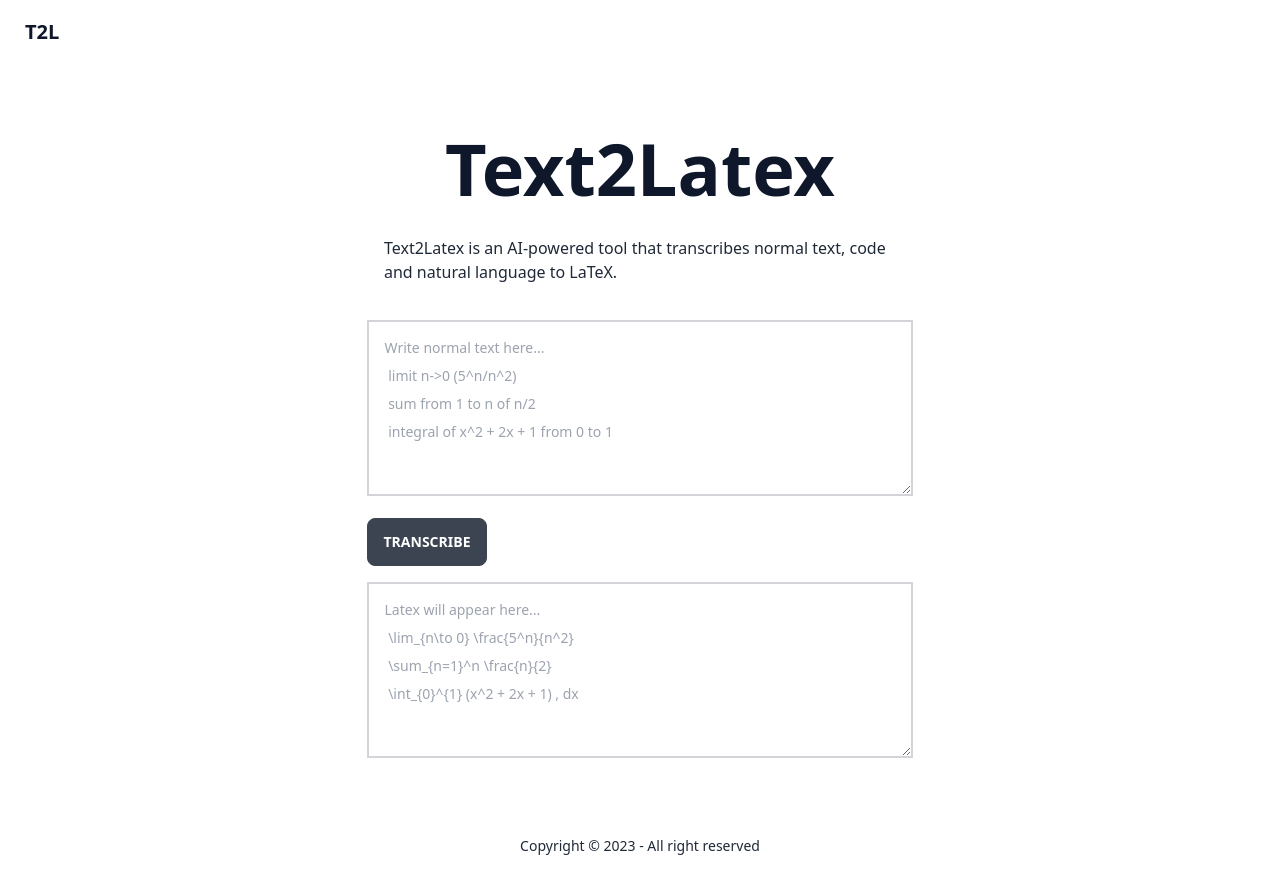
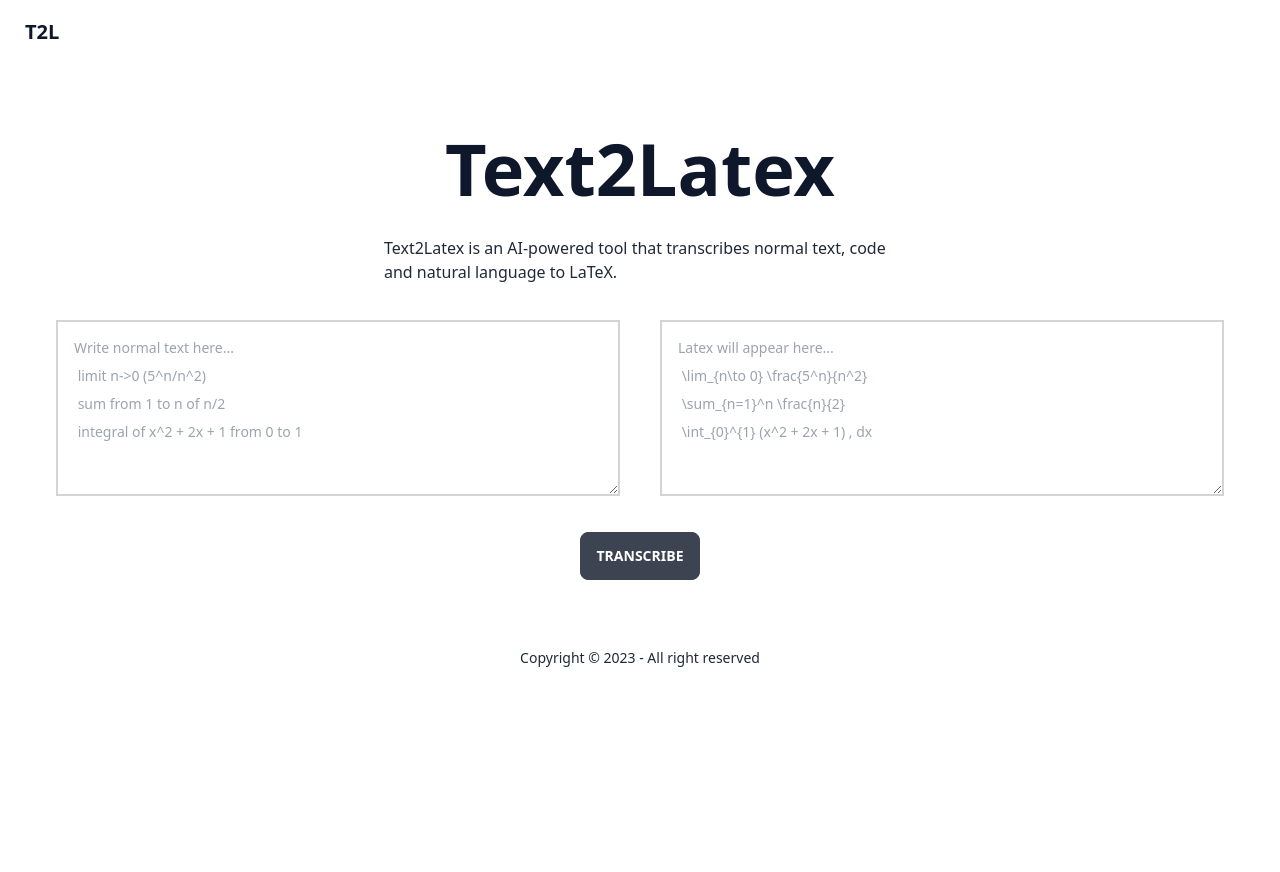
Before and after one commit to rodas-j/text2latex, a Next.js app in the folder apps/web/: page / in a window 1280 px wide. After the commit the page ends 800 px from the top, so only its background shows below. Built offline with nearby package versions, Linux system fonts and the light colour scheme.

Commit message:
made the text vertical

```diff
--- a/apps/web/pages/index.tsx
+++ b/apps/web/pages/index.tsx
@@ -110,25 +110,15 @@ export default function Web() {
         <p className="text-rose-600"> {isTextLong && "Text is too long"} </p>
         <p className="text-rose-600"> {errorText} </p>
 
-        <div className="flex-col  justify-between min-w-lg p-5">
+        <div className="flex w-full min-w-lg gap-10 p-5">
           <textarea
             value={text}
             onChange={(e) => setText(e.target.value)}
             placeholder={`Write normal text here... \n ${exampleInput} \n ${example2Input} \n ${example3Input}`}
-            className={`textarea textarea-bordered textarea-md h-44 w-full min-w-lg border-2 rounded-none focus:outline-none focus:border-black  ${
+            className={`textarea textarea-bordered textarea-md h-44 w-1/2 min-w-lg border-2 rounded-none focus:outline-none focus:border-black  ${
               isTextLong && "textarea-error"
             } `}
           ></textarea>
-
-          <button onClick={handleTranscribe} className="btn btn-outlinel  my-4">
-            {loading && (
-              <svg
-                className="bg-white animate-spin h-4 w-4 mr-3 ..."
-                viewBox="0 0 24 24"
-              ></svg>
-            )}
-            Transcribe
-          </button>
 
           <textarea
             value={latex}
@@ -143,8 +133,9 @@ export default function Web() {
               }
             }}
             placeholder={`Latex will appear here... \n ${exampleOutput} \n ${example2Output} \n ${example3Output}`}
-            className="textarea textarea-bordered textarea-md h-44 w-full min-w-lg  disabled border-2 rounded-none focus:outline-none focus:border-black cursor-copy"
+            className="textarea textarea-bordered textarea-md h-44 w-1/2 min-w-lg  disabled border-2 rounded-none focus:outline-none focus:border-black cursor-copy"
           ></textarea>
+
           {copied && (
             <div className="alert alert-success">
               <div>
@@ -153,6 +144,17 @@ export default function Web() {
             </div>
           )}
         </div>
+        <div>
+          <button onClick={handleTranscribe} className="btn btn-outlinel  my-4">
+            {loading && (
+              <svg
+                className="bg-white animate-spin h-4 w-4 mr-3 ..."
+                viewBox="0 0 24 24"
+              ></svg>
+            )}
+            Transcribe
+          </button>
+        </div>
       </div>
       <Footer />
     </>
```
Also changed, not shown: 1 other file (tests, documents, lock files or other folders).
